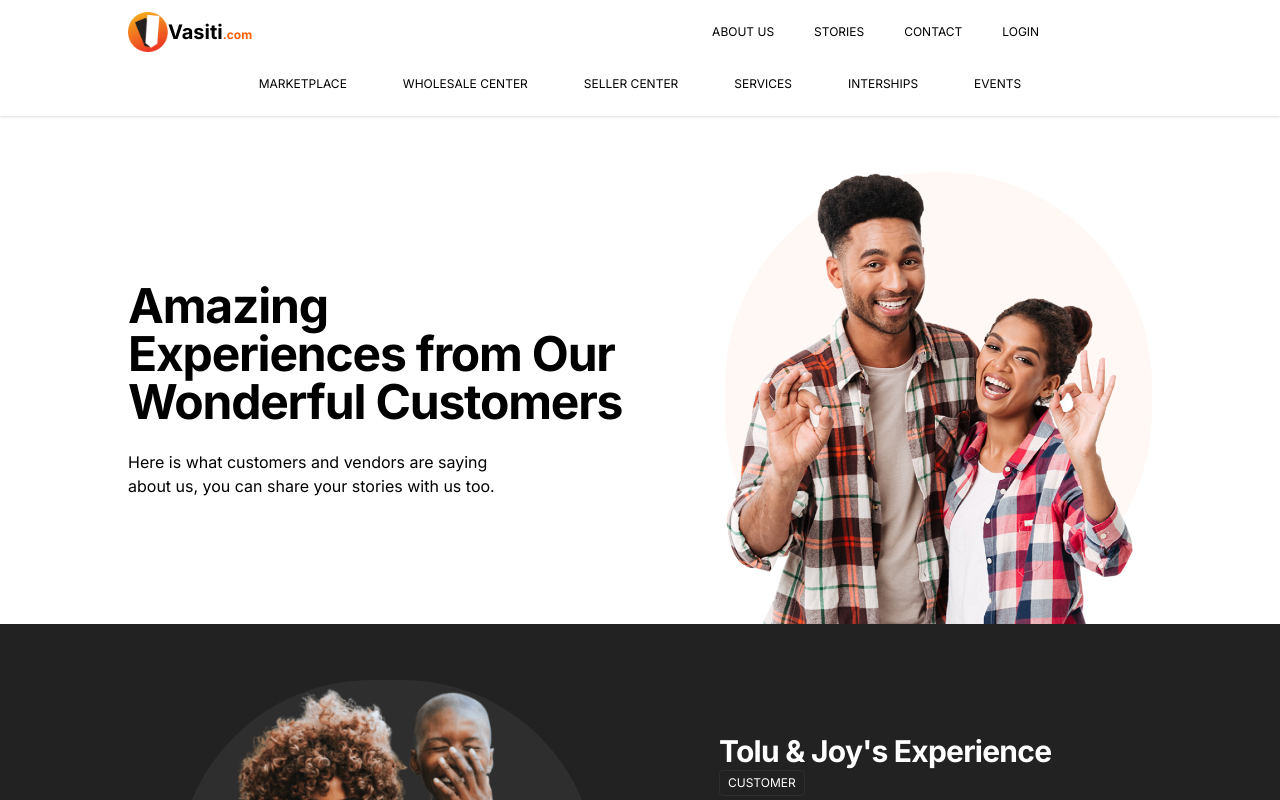
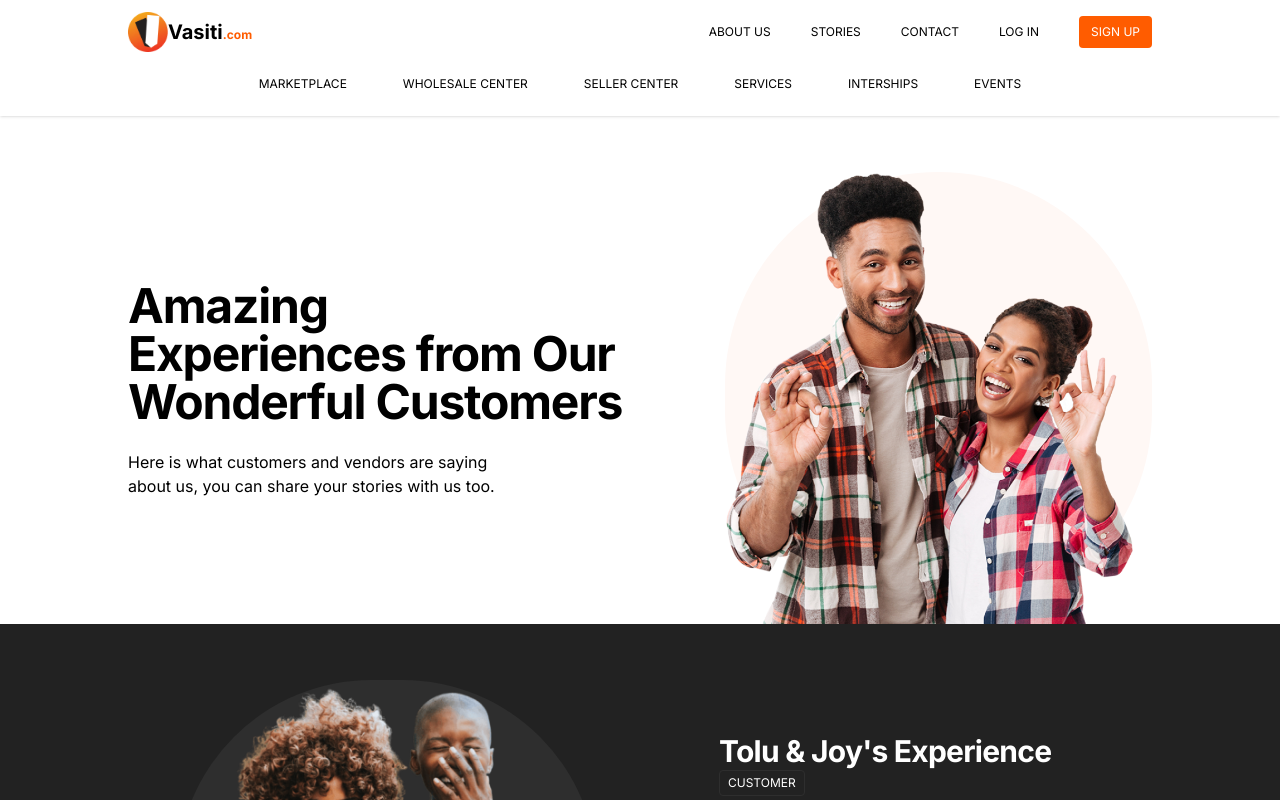
Before and after one commit to olamideolajide01/testimonial-app, a React (Create React App) app: page / in a window 1280 px wide. Shown: the top 800 px of the page. Built offline with nearby package versions, Linux system fonts and the light colour scheme.

Commit message:
third commit

```diff
--- a/src/components/NavBar.js
+++ b/src/components/NavBar.js
@@ -17,8 +17,8 @@ export default function NavBar() {
             <li className=" self-center inline-block">ABOUT US</li>
             <li className=" self-center inline-block">STORIES</li>
             <li className=" self-center inline-block">CONTACT</li>
-            <li className=" self-center inline-block">LOGIN</li>
-            <li className=" py-2 px-3 text-white bg-orange-500 rounded  inline-block">
+            <li className=" self-center inline-block">LOG IN</li>
+            <li className=" py-2 px-3 text-white bg-orange rounded  inline-block">
               SIGN UP
             </li>
           </ul>
--- a/src/components/ReviewForm.js
+++ b/src/components/ReviewForm.js
@@ -46,7 +46,7 @@ export default function ReviewForm() {
 
                 <div className="col-span-6 sm:col-span-3">
                   <label
-                    htmlFor="last-name"
+                    htmlFor="lastname"
                     className="block text-xs font-medium text-gray-700"
                   >
                     Last Name
@@ -55,7 +55,6 @@ export default function ReviewForm() {
                     type="text"
                     name="lastname"
                     id="lastname"
-                    autoComplete="family-name"
                     className="mt-1 focus:ring-indigo-500 focus:border-indigo-500 block w-full shadow-sm sm:text-sm border-gray-300 rounded-md"
                   />
                 </div>
```
